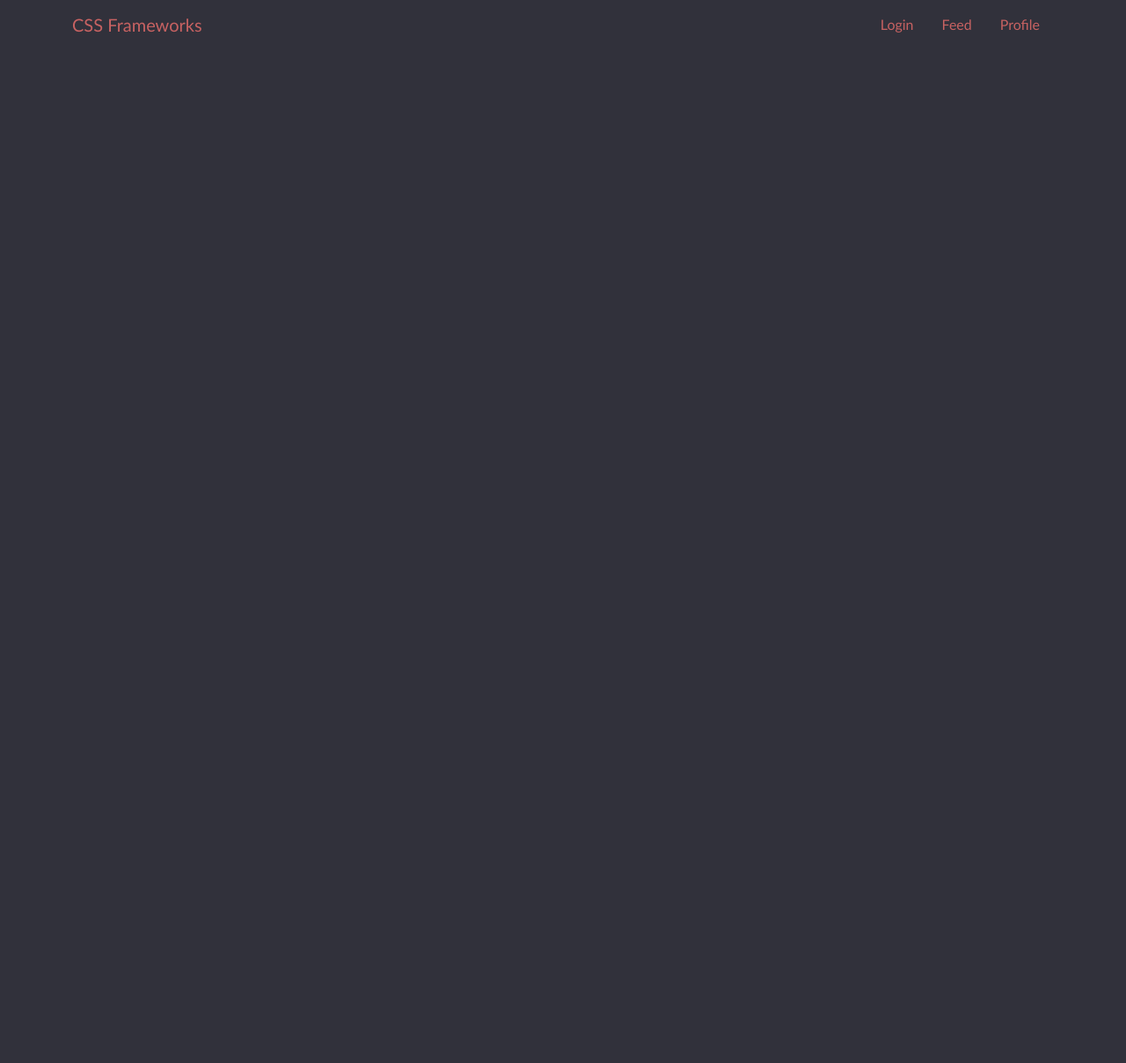
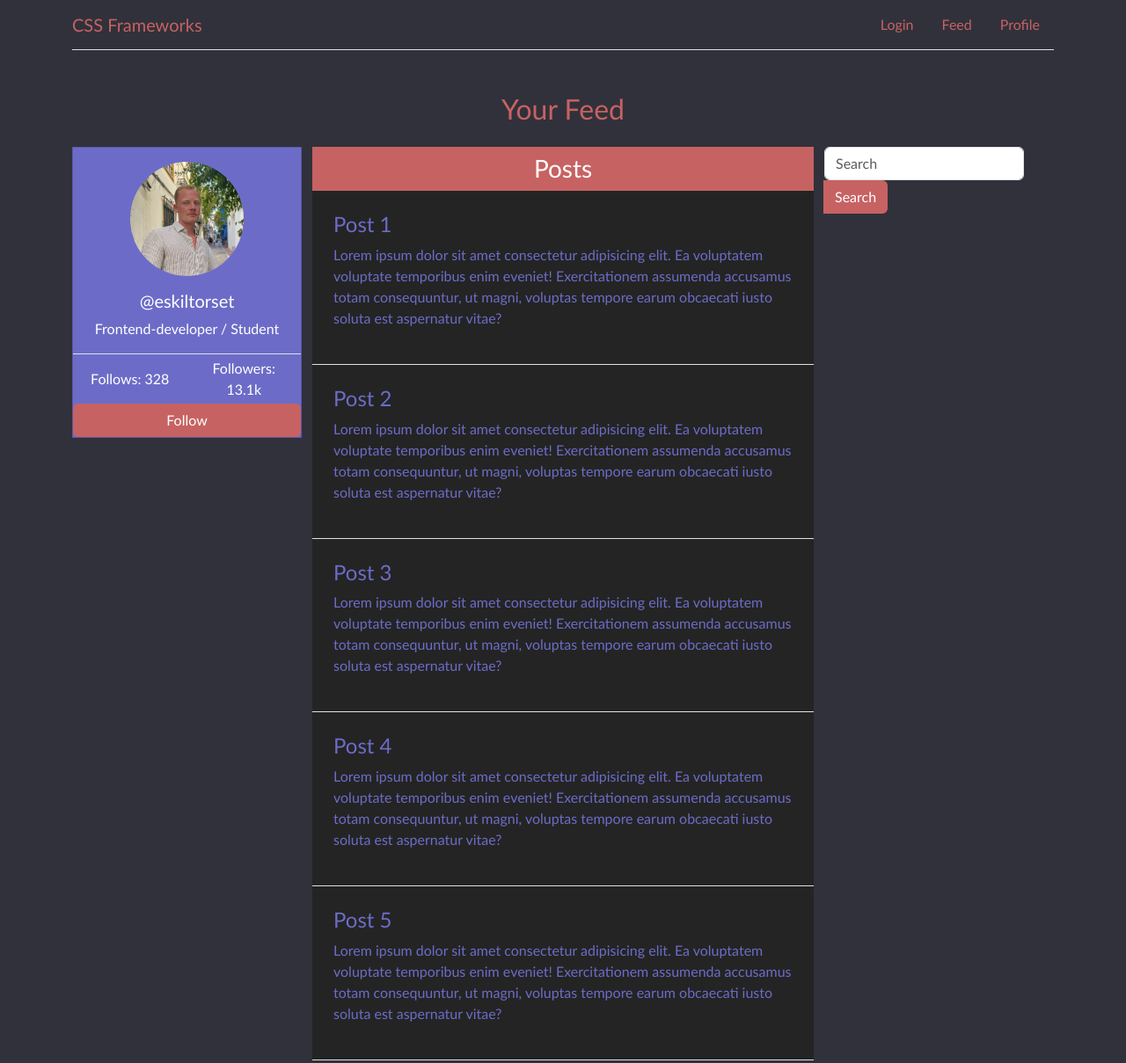
Before and after one commit to eskiltorset/css-frameworks, a website: page feed/index.html in a window 1280 px wide. Shown: the whole page at 88% size. Before the commit the page ends 800 px from the top, so only its background shows below. Drawn offline with nearby package versions, Linux system fonts and the light colour scheme.

Commit message:
fixed colour on profile + started off with feed

```diff
--- a/feed/index.html
+++ b/feed/index.html
@@ -6,13 +6,13 @@
         <title>Authentication Page</title>
         <meta name="description" content="">
         <meta name="viewport" content="width=device-width, initial-scale=1">
-        <link rel="stylesheet" href="node_modules/bootstrap/dist/css/bootstrap.min.css">
+        <link rel="stylesheet" href="/node_modules/bootstrap/dist/css/bootstrap.min.css">
         <!--<link rel="stylesheet" href="src/scss/styles.scss">-->
         <link rel="stylesheet" href="/dist/css/styles.css">
     </head>
     <body>
         <div class="container">
-            <nav class="navbar navbar-expand-lg">
+            <nav class="navbar navbar-expand-lg border-bottom">
                 <a class="navbar-brand" href="index.html">CSS Frameworks</a>
                 <button class="navbar-toggler" type="button" data-toggle="collapse" data-target="#navbarNav" aria-controls="navbarNav" aria-expanded="false" aria-label="Toggle navigation">
                 <span class="navbar-toggler-icon"></span>
@@ -32,5 +32,64 @@
                 </div>
             </nav>
         </div>
+
+        <h2 class="text-center mt-5">Your Feed</h2>
+        <div class="container mt-4">
+            <div class="row">
+
+              <div class="profile col-md-3">
+                <div class="card">
+                    <img src="/images/meg2.jpg" class="rounded-circle rounded mx-auto d-block w-50 h-50 center mt-3" alt="Profile Picture">
+                    <div class="card-body">
+                      <h5 class="card-title text-center">@eskiltorset</h5>
+                      <p class="card-text text-center">Frontend-developer / Student</p>
+                    </div>
+                    <div class="followers row mx-0 border-top">
+                        <p class="col-md-6 text-center m-auto p-3">Follows: 328</p>
+                        <p class="col-md-6 text-center m-auto">Followers: 13.1k</p>
+                        <button class="btn col-md-12 text-center align-items-center">Follow</button>
+                    </div>
+                  </div>
+              </div>
+
+              <div class="posts col-md-6 p-0 mb-3">
+                <div class="post-title p-2 text-center">
+                    <h3 class="m-auto">Posts</h3>
+                </div>
+                <div class="post p-4 border-bottom">
+                    <h4>Post 1</h4>
+                    <p>Lorem ipsum dolor sit amet consectetur adipisicing elit. Ea voluptatem voluptate temporibus enim eveniet! Exercitationem assumenda accusamus totam consequuntur, ut magni, voluptas tempore earum obcaecati iusto soluta est aspernatur vitae?</p>
+                </div>
+                <div class="post p-4 border-bottom">
+                    <h4>Post 2</h4>
+                    <p>Lorem ipsum dolor sit amet consectetur adipisicing elit. Ea voluptatem voluptate temporibus enim eveniet! Exercitationem assumenda accusamus totam consequuntur, ut magni, voluptas tempore earum obcaecati iusto soluta est aspernatur vitae?</p>
+                </div>
+                <div class="post p-4 border-bottom">
+                    <h4>Post 3</h4>
+                    <p>Lorem ipsum dolor sit amet consectetur adipisicing elit. Ea voluptatem voluptate temporibus enim eveniet! Exercitationem assumenda accusamus totam consequuntur, ut magni, voluptas tempore earum obcaecati iusto soluta est aspernatur vitae?</p>
+                </div>
+                <div class="post p-4 border-bottom">
+                    <h4>Post 4</h4>
+                    <p>Lorem ipsum dolor sit amet consectetur adipisicing elit. Ea voluptatem voluptate temporibus enim eveniet! Exercitationem assumenda accusamus totam consequuntur, ut magni, voluptas tempore earum obcaecati iusto soluta est aspernatur vitae?</p>
+                </div>
+                <div class="post p-4 border-bottom">
+                    <h4>Post 5</h4>
+                    <p>Lorem ipsum dolor sit amet consectetur adipisicing elit. Ea voluptatem voluptate temporibus enim eveniet! Exercitationem assumenda accusamus totam consequuntur, ut magni, voluptas tempore earum obcaecati iusto soluta est aspernatur vitae?</p>
+                </div>
+              </div>
+
+              <div class="search col-md-3">
+                <div class="input-group">
+                    <div class="form-outline">
+                      <input id="search-focus" type="search" id="form1" class="form-control" placeholder="Search"/>
+                    </div>
+                    <button type="button" class="btn">
+                      Search
+                    </button>
+                  </div>
+              </div>
+
+            </div>
+          </div>
     </body>
 </html>
--- a/src/scss/styles.scss
+++ b/src/scss/styles.scss
@@ -15,17 +15,6 @@ body {
     color: $third-colour;
 }
 
-.card {
-    background-color: $third-colour;
-    color: white;
-    border-radius: 0;
-}
-
-.followers {
-    background-color: white;
-    color: $third-colour;
-}
-
 .navbar-brand:hover {
     text-decoration: none;
     color: $secondary-colour;
@@ -34,7 +23,7 @@ body {
 .btn {
     background-color: $secondary-colour;
     color: white;
-    border-radius: 0;
+
 }
 
 .btn:hover {
@@ -54,10 +43,22 @@ body {
 }
 
 .posts {
-    background-color: white;
+    background-color: rgb(36, 36, 36);
+
+}
+
+.card {
+    background-color: $third-colour;
+    color: white;
+    border-radius: 0;
+}
+
+.followers {
+    background-color: $third-colour;
+    color: white;
 }
 
 .post-title {
-    background-color: $third-colour;
+    background-color: $secondary-colour;
     color: white;
 }
```
Also changed, not shown: index.html (+1 -1 lines), profile/index.html (+2 -2 lines), dist/css/styles.css, 1 other file.
